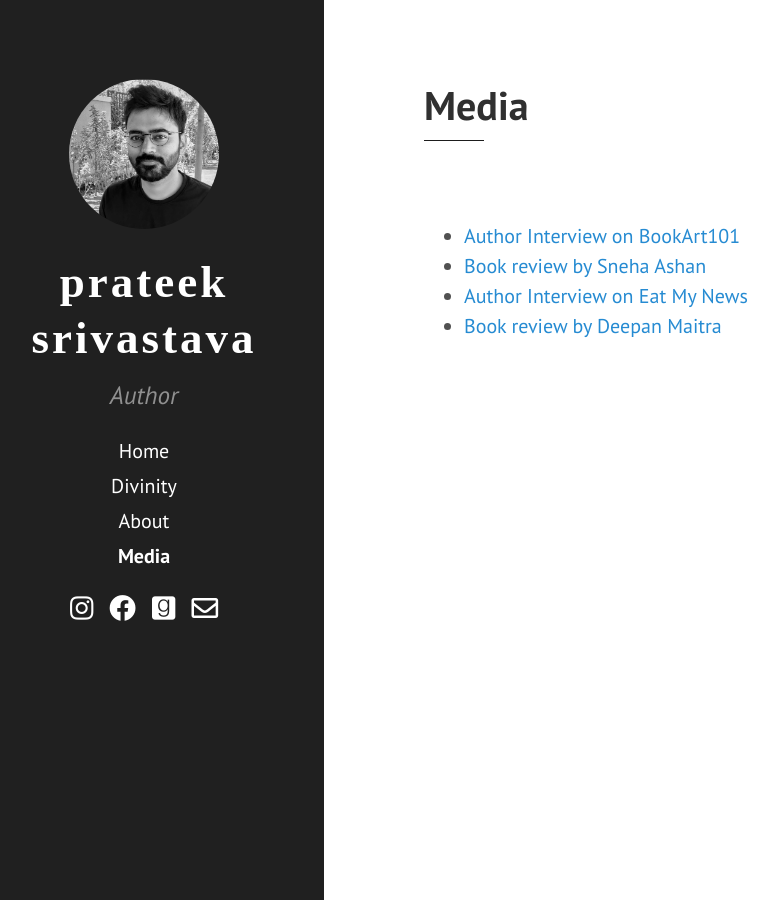
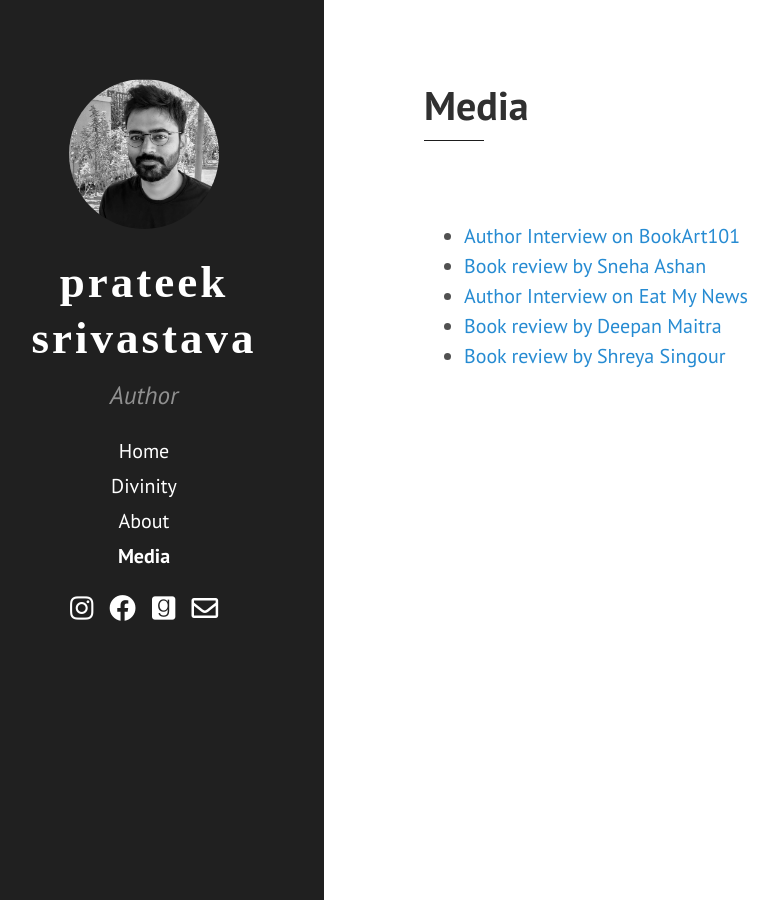
Before and after one commit to pratzo13/pratzo13.github.io, a Jekyll site: the page built from 03_media.md, in a window 1280 px wide. Shown: the whole page, without its empty margins (36-814 px from the left). Built offline with Jekyll 4.4.1, drawn with Linux system fonts in a browser that asks for light colours; nearby versions of some CDN libraries.

Commit message:
Adding to media

```diff
--- a/03_media.md
+++ b/03_media.md
@@ -10,6 +10,7 @@ permalink: /media/
 <li> <a href="https://snehaashan654.blogspot.com/2020/08/divinity-by-prateek-srivastava.html?m=1" target="_blank" rel="noopener noreferrer">Book review by Sneha Ashan</a> </li>
 <li> <a href="https://www.eatmy.news/2020/08/if-you-are-doing-right-thing-courage.html" target="_blank" rel="noopener noreferrer">Author Interview on Eat My News</a> </li>
 <li> <a href="https://deepansbookshelf.wordpress.com/2020/09/28/sparks-imagination-and-ignites-curiosity-divinity-by-prateek-srivastava/" target="_blank" rel="noopener noreferrer">Book review by Deepan Maitra</a> </li>
+<li> <a href="https://theuniverseofsparkles.wordpress.com/2020/12/05/review-divinity-by-prateek-srivastava/" target="_blank" rel="noopener noreferrer">Book review by Shreya Singour</a> </li>
 <!-- <li> <a href="/media/prateeksrivastava.jpg" target="_blank" rel="noopener noreferrer">Author Image</a> </li> -->
 <!-- <li> <a href="/media/prateeksrivastava2.jpg" target="_blank" rel="noopener noreferrer">Author Image 2</a> </li> -->
 <!-- <li> <a href="/media/sample.pdf" target="_blank" rel="noopener noreferrer">sample pdf</a> </li> -->
```
